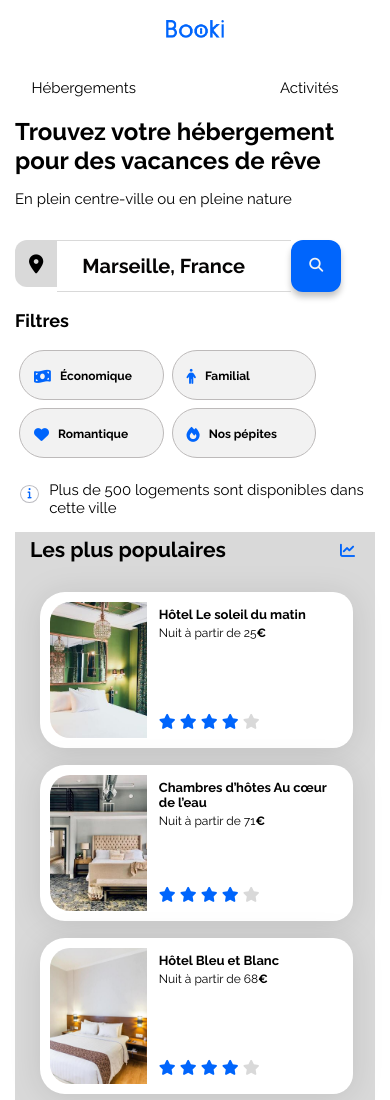
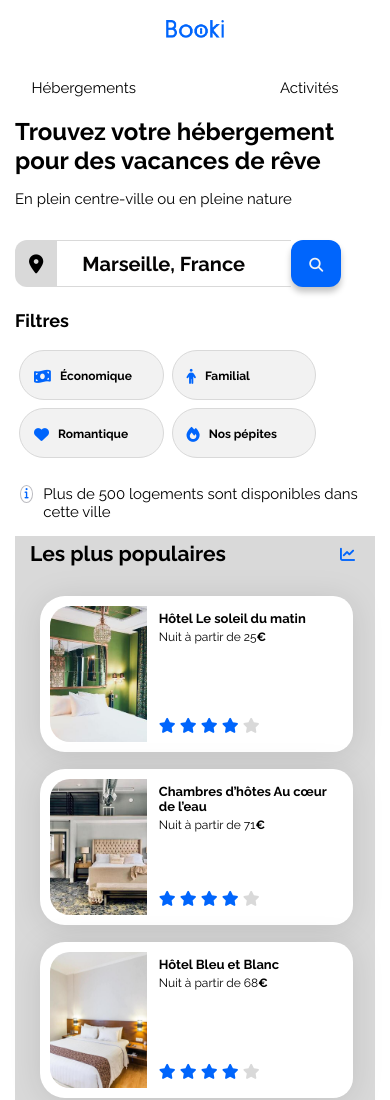
Before and after one commit to ljutvi31/P2-pageWeb, a plain HTML site: page projet2/index.html in a window 390 px wide. Shown: the top 1100 px of the page. Drawn offline with Linux system fonts and the light colour scheme.

Commit message:
ending project

```diff
--- a/projet2/css/style.css
+++ b/projet2/css/style.css
@@ -218,7 +218,6 @@ form {
 /****** General ***********/
 * {
     font-family: 'Raleway', sans-serif;
-
 }
 
 :root {
@@ -230,7 +229,6 @@ form {
 .fa-solid {
     color: var(--main-color);
 }
-
 
 .main-container {
     width: 100%;
@@ -423,7 +421,7 @@ a {
 
 .activity-card {
     display: flex;
-    width: 93%
+    width: 98%
 }
 
 
@@ -811,7 +809,7 @@ footer {
 
     form {
         display: flex;
-        height: 52px;
+        height: 47px;
     }
 
     .search-bar {
@@ -841,8 +839,7 @@ footer {
     .search-bar input[type="text"] {
         box-sizing: border-box;
         font-family: 'Raleway', sans-serif;
-        padding: 10px 0;
-        padding-top: 10px;
+        padding: 0px;
         border-top: 1px #D9D9D9 solid;
         border-right: none;
         border-left: none;
@@ -898,7 +895,7 @@ footer {
     .filter-button {
         width: 41%;
         height: 50px;
-        border: 1px solid rgb(189, 186, 186);
+        border: 1px solid #D9D9D9;
         border-radius: 25px;
         padding: 6px 10px 4px 4px;
         background-color: #F2F2F2;
@@ -921,7 +918,7 @@ footer {
     .spe-info {
         font-size: 11px;
         display: block;
-        width: 5%;
+        width: 3%;
         height: 14px;
         padding: 1px;
         text-align: center;
@@ -937,7 +934,7 @@ footer {
     .info-container .sub-titre {
         margin-left: 10px;
         font-size: 15px;
-        margin-top: 14px;
+        margin-top: 18px;
     }
 
     .section-title {
```
